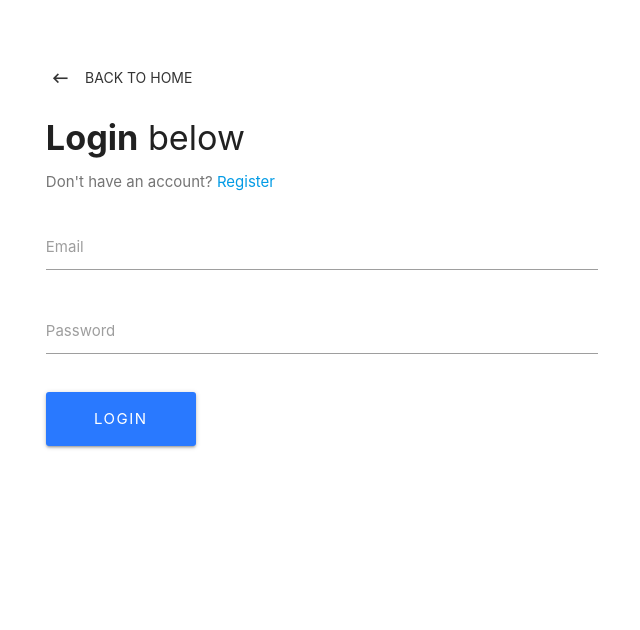
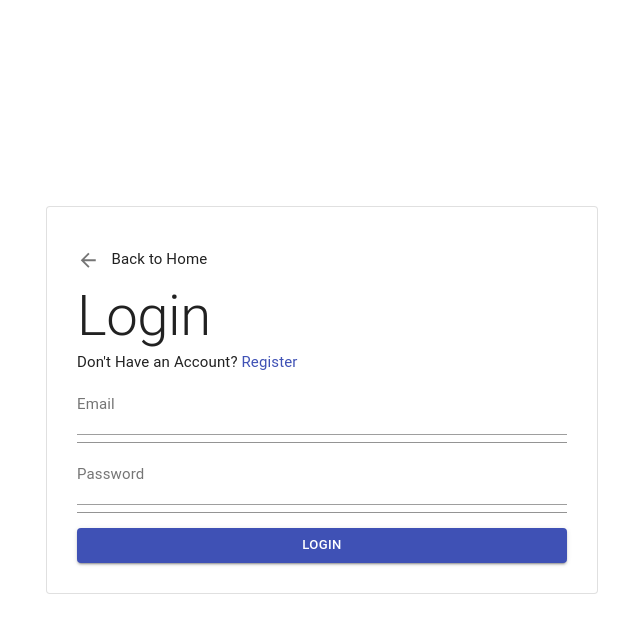
Before and after one commit to ryanhines98/MERN-Message-App, a React (Create React App) app in the folder client/: page /login in a window 1280 px wide. Shown: the top 630 px of the page, without its empty margins (318-958 px from the left). Built offline with nearby package versions, Linux system fonts and the light colour scheme.

Commit message:
redesigned login screen for material-ui

```diff
--- a/client/src/components/auth/Login.js
+++ b/client/src/components/auth/Login.js
@@ -1,132 +1,234 @@
-import React, { Component } from "react";
-import { Link } from "react-router-dom";
+import React, { useState, useEffect, useRef } from "react";
+//import { Link } from "react-router-dom";
 import PropTypes from "prop-types";
 import { connect } from "react-redux";
 import { loginUser } from "../../actions/authActions";
 import classnames from "classnames";
 
-class Login extends Component {
+import {    Container,
+            Button,
+            Typography,
+            IconButton,
+            Link,
+            Paper,
+            TextField,
+            Grid
+        } from "@material-ui/core";
+import ArrowBackIcon from '@material-ui/icons/ArrowBack';
+import { makeStyles } from '@material-ui/core/styles';
 
-  constructor() {
-        super();
-        this.state = {
-            email: "",
-            password: "",
-            errors: {}
-        };
+const useStyles = makeStyles((theme) => ({
+    paper: {
+        padding: 30
+    },
+    error: {
+        color: 'red'
+    },
+    button: {
+        marginTop: 15,
+        width: '100%'
+    }
+}));
+
+function Login(props) {
+
+    const mounted = useRef();
+    const classes = useStyles();
+
+    const [email, setEmail] = useState("");
+    const [password, setPassword] = useState("");
+    const [errors, setErrors] = useState({});
+
+    // componentDidMount() {
+    //     // If logged in and user navigates to Login page, should redirect them to dashboard
+    //     if (this.props.auth.isAuthenticated) {
+    //       this.props.history.push("/dashboard");
+    //     }
+    // }
+
+    useEffect(() => {
+        if (props.auth.isAuthenticated) {
+            props.history.push("/dashboard");
         }
 
-    componentDidMount() {
-        // If logged in and user navigates to Login page, should redirect them to dashboard
-        if (this.props.auth.isAuthenticated) {
-          this.props.history.push("/dashboard");
+        if(mounted.current && props.errors) {
+            setErrors(props.errors);
         }
-    }
+    }, []);
 
-    componentWillReceiveProps(nextProps) {
-        if (nextProps.auth.isAuthenticated) {
-          this.props.history.push("/dashboard"); // push user to dashboard when they login
-        }
+    // componentWillReceiveProps(nextProps) {
+    //     if (nextProps.auth.isAuthenticated) {
+    //       props.history.push("/dashboard"); // push user to dashboard when they login
+    //     }
 
-        if (nextProps.errors) {
-            this.setState({
-              errors: nextProps.errors
-            });
-          }
-    }
+    //     if (nextProps.errors) {
+    //         this.setState({
+    //           errors: nextProps.errors
+    //         });
+    //       }
+    // }
 
-    onChange = e => {
-        this.setState({ [e.target.id]: e.target.value });
+    // const onChange = e => {
+    //     setState({ [e.target.id]: e.target.value });
+    // };
+
+    const onSubmit = e => {
+        e.preventDefault();
+        const userData = {
+            email,
+            password
+        };
+        console.log(userData);
+        props.loginUser(userData);
     };
 
-    onSubmit = e => {
-        e.preventDefault();
-        const userData = {
-            email: this.state.email,
-            password: this.state.password
-        };
-        console.log(userData);
-        this.props.loginUser(userData);
-    };
+    return (
+        // <div className="container">
+        //     <div style={{ marginTop: "4rem" }} className="row">
+        //         <div className="col s8 offset-s2">
 
-render() {
-    const { errors } = this.state;
-    return (
-        <div className="container">
-            <div style={{ marginTop: "4rem" }} className="row">
-                <div className="col s8 offset-s2">
+        //             <Link to="/" className="btn-flat waves-effect">
+        //                 <i className="material-icons left">keyboard_backspace</i> Back to
+        //                 home
+        //             </Link>
 
-                    <Link to="/" className="btn-flat waves-effect">
-                        <i className="material-icons left">keyboard_backspace</i> Back to
-                        home
-                    </Link>
+        //             <div className="col s12" style={{ paddingLeft: "11.250px" }}>
+        //                 <h4>
+        //                     <b>Login</b> below
+        //                 </h4>
+        //                 <p className="grey-text text-darken-1">
+        //                     Don't have an account? <Link to="/register">Register</Link>
+        //                 </p>
+        //             </div>
 
-                    <div className="col s12" style={{ paddingLeft: "11.250px" }}>
-                        <h4>
-                            <b>Login</b> below
-                        </h4>
-                        <p className="grey-text text-darken-1">
-                            Don't have an account? <Link to="/register">Register</Link>
-                        </p>
+        //             <form noValidate onSubmit={this.onSubmit}>
+        //                 <div className="input-field col s12">
+        //                     <input
+        //                         onChange={this.onChange}
+        //                         value={this.state.email}
+        //                         error={errors.email}
+        //                         id="email"
+        //                         type="email"
+        //                         className={classnames("", {
+        //                             invalid: errors.email || errors.emailnotfound
+        //                         })}
+        //                     />
+        //                     <label htmlFor="email">Email</label>
+        //                     <span className="red-text">
+        //                         {errors.email}
+        //                         {errors.emailnotfound}
+        //                     </span>
+        //                 </div>
+
+        //                 <div className="input-field col s12">
+        //                     <input
+        //                         onChange={this.onChange}
+        //                         value={this.state.password}
+        //                         error={errors.password}
+        //                         id="password"
+        //                         type="password"
+        //                         className={classnames("", {
+        //                             invalid: errors.password || errors.passwordincorrect
+        //                         })}
+        //                     />
+        //                     <label htmlFor="password">Password</label>
+        //                     <span className="red-text">
+        //                         {errors.password}
+        //                         {errors.passwordincorrect}
+        //                     </span>
+        //                 </div>
+
+        //                 <div className="col s12" style={{ paddingLeft: "11.250px" }}>
+        //                     <button
+        //                         style={{
+        //                             width: "150px",
+        //                             borderRadius: "3px",
+        //                             letterSpacing: "1.5px",
+        //                             marginTop: "1rem"
+        //                         }}
+        //                         type="submit"
+        //                         className="btn btn-large waves-effect waves-light hoverable blue accent-3"
+        //                     >
+        //                     Login
+        //                     </button>
+        //                 </div>
+        //             </form>
+        //         </div>
+        //     </div>
+        // </div>
+
+            <Container className={classes.container} maxWidth="sm">
+                <Grid
+                    container
+                    spacing={0}
+                    direction="column"
+                    alignItems="center"
+                    justify="center"
+                    style={{minHeight: '100vh'}}
+                >
+                    <Grid item xs={12}>
+                        <Paper variant='outlined' sqaure className={classes.paper}>
+                            <div>
+                                <IconButton href='/' edge='start'>
+                                    <ArrowBackIcon />
+                                </IconButton>
+                                <Typography display='inline'>
+                                    Back to Home
+                                </Typography>
                             </div>
 
-                    <form noValidate onSubmit={this.onSubmit}>
-                        <div className="input-field col s12">
-                            <input
-                                onChange={this.onChange}
-                                value={this.state.email}
-                                error={errors.email}
-                                id="email"
-                                type="email"
-                                className={classnames("", {
-                                    invalid: errors.email || errors.emailnotfound
-                                })}
+                            <Typography variant='h2'>
+                                Login
+                            </Typography>
+                            <Typography>
+                                Don't Have an Account? <Link href='/register'>Register</Link>
+                            </Typography>
+
+
+                            <form onSubmit={onSubmit}>
+                                <TextField
+                                    variant='standard'
+                                    label='Email'
+                                    fullWidth
+                                    onChange={ (e)=> {e.preventDefault(); setEmail(e.target.value)} }
+                                    id='email'
+                                    value={email}
+                                    error={errors.email || errors.emailnotfound ? true : false}
                                 />
-                            <label htmlFor="email">Email</label>
-                            <span className="red-text">
+                                <span className={classes.error}>
                                     {errors.email}
                                     {errors.emailnotfound}
                                 </span>
-                        </div>
 
-                        <div className="input-field col s12">
-                            <input
-                                onChange={this.onChange}
-                                value={this.state.password}
-                                error={errors.password}
-                                id="password"
-                                type="password"
-                                className={classnames("", {
-                                    invalid: errors.password || errors.passwordincorrect
-                                })}
+                                <TextField
+                                    variant='standard'
+                                    label='Password'
+                                    fullWidth
+                                    onChange={ (e)=> {e.preventDefault(); setPassword(e.target.value)} }
+                                    id='password'
+                                    value={password}
+                                    error={errors.password || errors.passwordincorrect ? true : false}
                                 />
-                            <label htmlFor="password">Password</label>
-                            <span className="red-text">
+                                <span className={classes.error}>
                                     {errors.password}
                                     {errors.passwordincorrect}
                                 </span>
-                        </div>
 
-                        <div className="col s12" style={{ paddingLeft: "11.250px" }}>
-                            <button
-                                style={{
-                                    width: "150px",
-                                    borderRadius: "3px",
-                                    letterSpacing: "1.5px",
-                                    marginTop: "1rem"
-                                }}
-                                type="submit"
-                                className="btn btn-large waves-effect waves-light hoverable blue accent-3"
+                                <Button
+                                    variant='contained'
+                                    color='primary'
+                                    className={classes.button}
+                                    type='submit'
                                 >
                                     Login
-                            </button>
-                        </div>
+                                </Button>
+
                             </form>
-                </div>
-            </div>
-        </div>
+                        </Paper>
+                    </Grid>
+                </Grid>
+            </Container>
         );
-    }
 }
 
 Login.propTypes = {
--- a/client/src/components/dashboard/Dashboard.js
+++ b/client/src/components/dashboard/Dashboard.js
@@ -7,10 +7,7 @@ import { connect } from "react-redux";
 import Chat from '../Chat';
 import Contacts from './Contacts';
 import { makeStyles } from '@material-ui/core/styles';
-import { Paper } from '@material-ui/core';
 import Navbar from '../layout/Navbar';
-
-//import Drawer from '@material-ui/core/Drawer';
 
 const useStyles = makeStyles((theme) => ({
     root: {
@@ -23,8 +20,6 @@ const useStyles = makeStyles((theme) => ({
         margin: 10
     },
 }));
-
-
 
 function Dashboard(props) {
     const classes = useStyles();
```
Also changed, not shown: 1 other file (tests, documents, lock files or other folders). Lines whose indentation alone changed are shown as unchanged.
